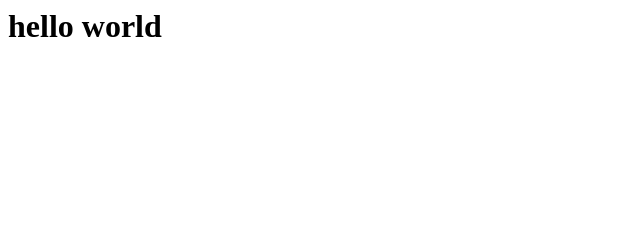
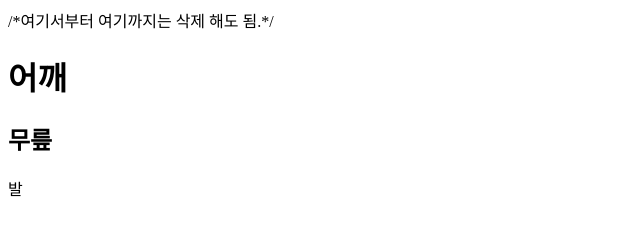
Before and after one commit to whinit/first, a plain HTML site: page index.html in a window 1280 px wide. Shown: the whole page, without its empty margins (0-640 px from the left). Drawn offline with Linux system fonts and the light colour scheme.

Commit message:
index.html-003

```diff
--- a/index.html
+++ b/index.html
@@ -1 +1,16 @@
-<h1>hello world</h1>
+<!DOCTYPE html>
+<html>
+	<head>
+		<meta charset="utf-8">
+		/*여기서부터
+  <meta http-equiv="X-UA-Compatible" content="IE=edge">
+  <meta name="viewport" content="width=device-width, initial-scale=1.0">
+  여기까지는 삭제 해도 됨.*/
+		<title>머리</title>
+	</head>
+	<body>
+		<h1>어깨</h1>
+		<h2>무릎</h2>
+		<p>발</p>
+	</body>
+</html>
```
